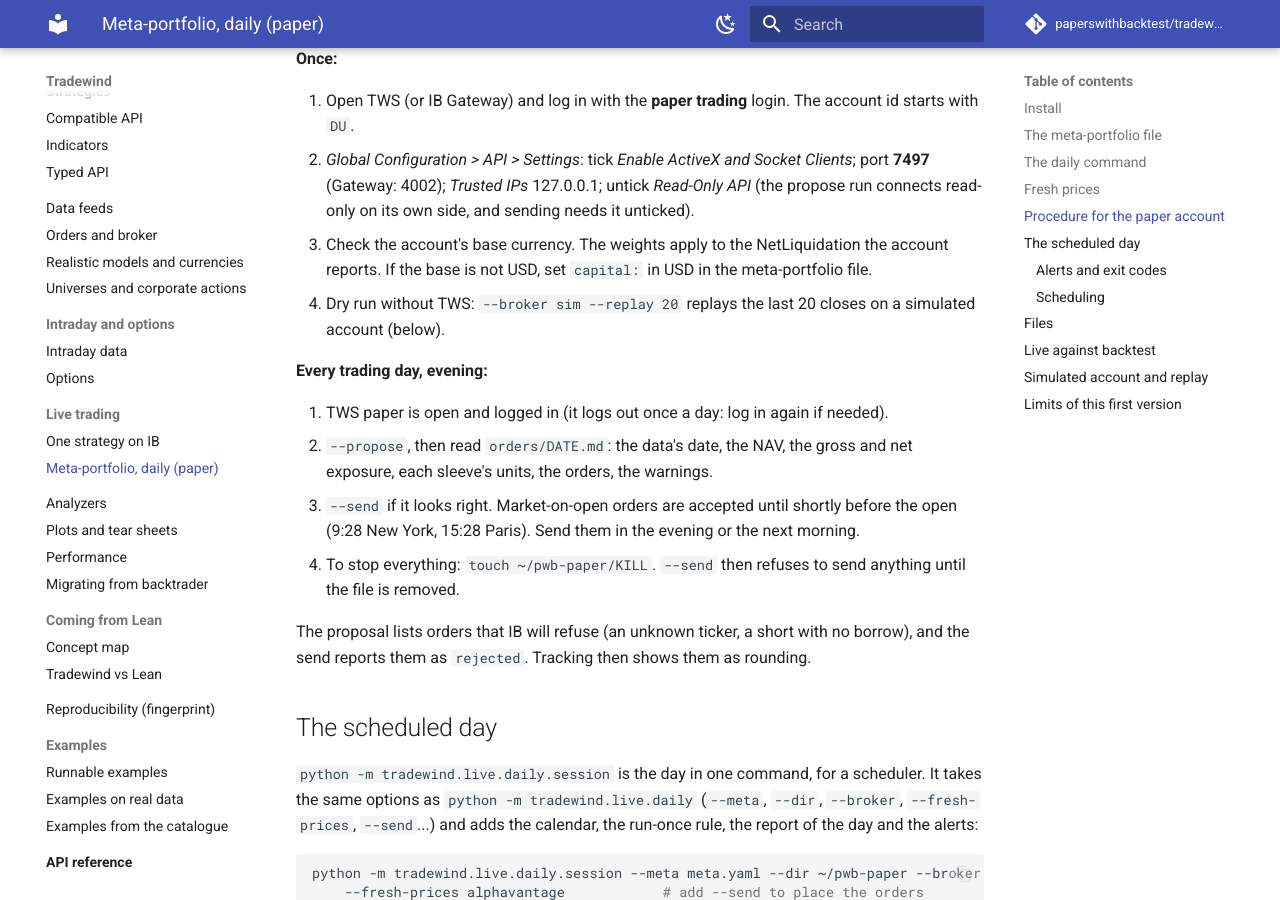
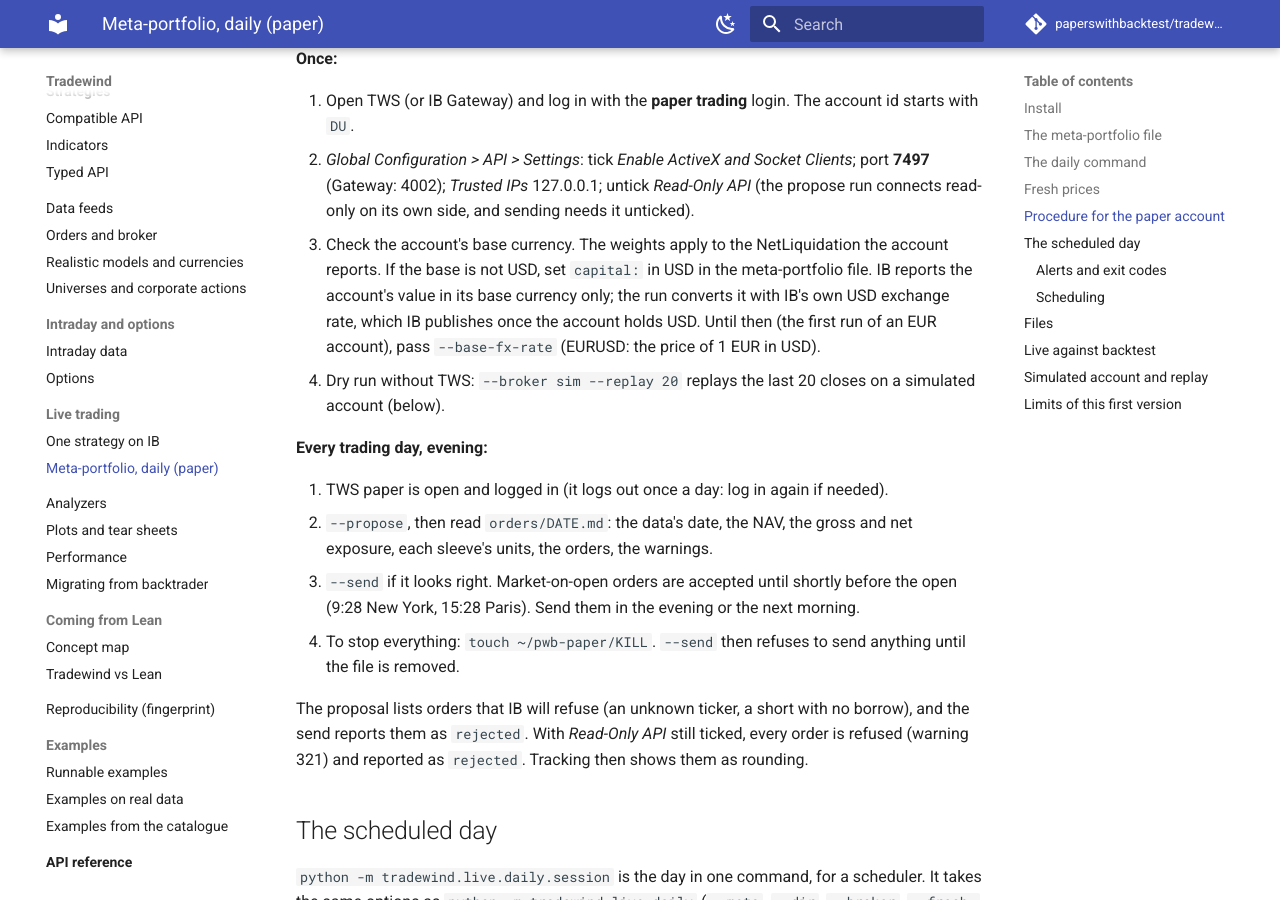
Before and after one commit to paperswithbacktest/tradewind, an MkDocs documentation site: the page built from docs/live-paper.md, in a window 1280 px wide and 900 px high, scrolled down 3176 px. Built offline with MkDocs 1.6.1 and Material for MkDocs 9.7.7, drawn with Linux system fonts in a browser that asks for light colours; comment, search, counter and statistics services are not loaded.

Commit message:
docs live-paper: --base-fx-rate for a non-USD account; warning 321 is a rejection
Co-Authored-By: Claude Opus 5.5 <noreply@anthropic.com>
Claude-Session: https://claude.ai/code/session_012zrKmQA3f7zJ5y5EL6MNjT

```diff
--- a/docs/live-paper.md
+++ b/docs/live-paper.md
@@ -131,7 +131,10 @@ others (`books/latest-DATE-fresh/`).
    **7497** (Gateway: 4002); *Trusted IPs* 127.0.0.1; untick *Read-Only API* (the propose
    run connects read-only on its own side, and sending needs it unticked).
 3. Check the account's base currency. The weights apply to the NetLiquidation the account
-   reports. If the base is not USD, set `capital:` in USD in the meta-portfolio file.
+   reports. If the base is not USD, set `capital:` in USD in the meta-portfolio file. IB
+   reports the account's value in its base currency only; the run converts it with IB's own
+   USD exchange rate, which IB publishes once the account holds USD. Until then (the first
+   run of an EUR account), pass `--base-fx-rate` (EURUSD: the price of 1 EUR in USD).
 4. Dry run without TWS: `--broker sim --replay 20` replays the last 20 closes on a simulated
    account (below).
 
@@ -146,7 +149,8 @@ others (`books/latest-DATE-fresh/`).
    the file is removed.
 
 The proposal lists orders that IB will refuse (an unknown ticker, a short with no borrow),
-and the send reports them as `rejected`. Tracking then shows them as rounding.
+and the send reports them as `rejected`. With *Read-Only API* still ticked, every order is
+refused (warning 321) and reported as `rejected`. Tracking then shows them as rounding.
 
 ## The scheduled day
 
```
